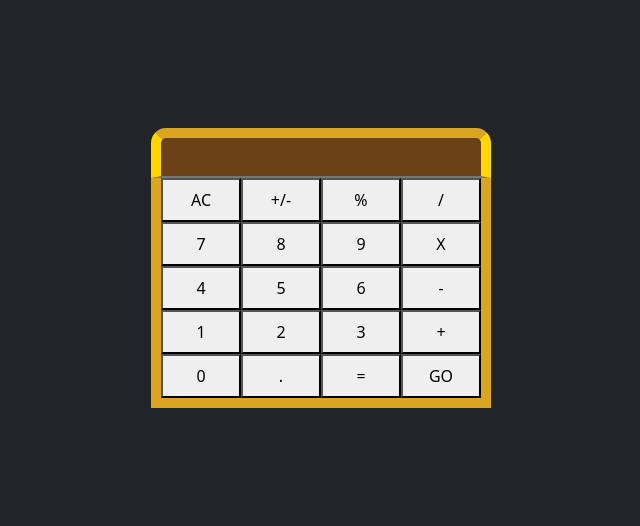
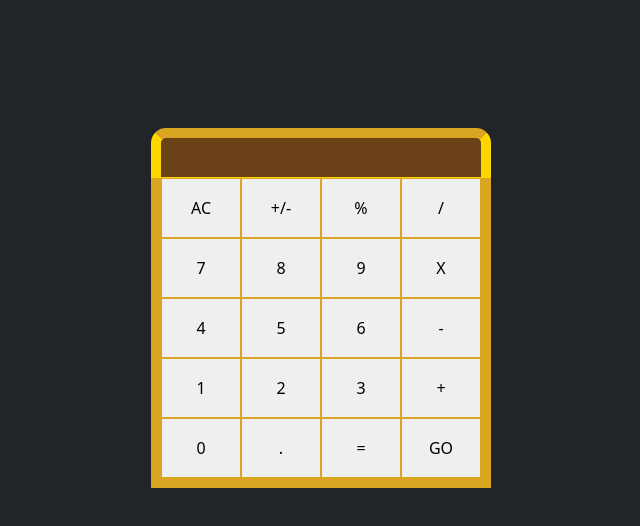
Before and after one commit to arikarim/Calculator, a React (Create React App) app: page / in a window 1280 px wide. Shown: the top 526 px of the page, without its empty margins (319-959 px from the left). Built offline with nearby package versions, Linux system fonts and the light colour scheme.

Commit message:
Add border tp buttons

```diff
--- a/src/App.css
+++ b/src/App.css
@@ -5,6 +5,13 @@ body {
 
 .button1 {
   width: 80px;
+  height: 60px;
+  border: 1px solid goldenrod;
+}
+
+.button1:hover {
+  background-color: rgb(107, 65, 24);
+  color: white;
 }
 
 .container {
@@ -21,11 +28,13 @@ body {
   border-top: 10px solid goldenrod;
   border-left: 10px solid gold;
   border-right: 10px solid gold;
+  border-bottom: 1px solid gold;
   height: 50px;
   width: 340px;
   background-color: rgb(107, 65, 24);
   border-top-left-radius: 15px;
   border-top-right-radius: 15px;
+  color: aliceblue;
 }
 
 .buttonP {
```
